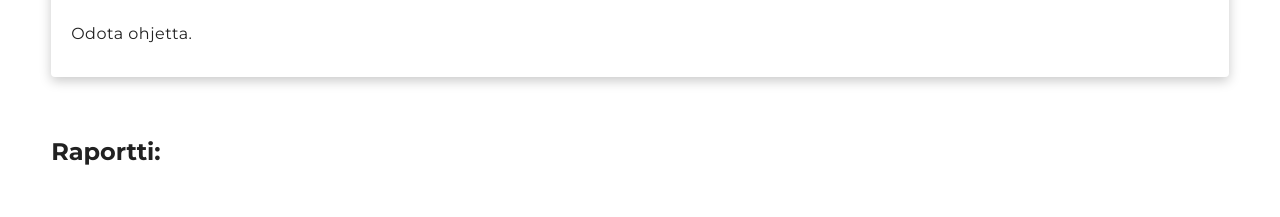
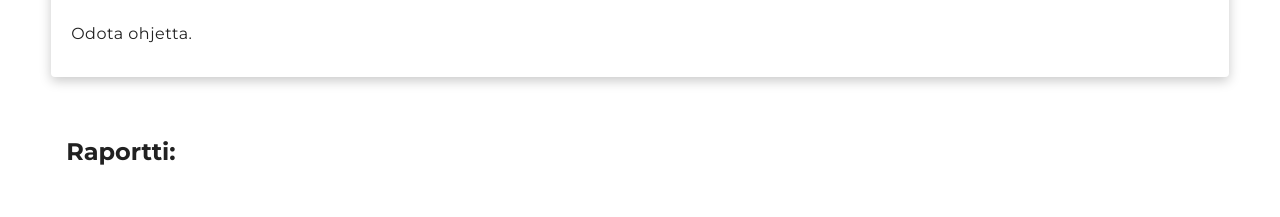
Before and after one commit to digitalents-helsinki/Sote-App, a React (Create React App) app: page /instructionPage in a window 1280 px wide. Shown: the part 1060-1277 px from the top of the page. Built offline with nearby package versions, Linux system fonts and the light colour scheme.

Commit message:
report container updated

```diff
--- a/src/App.css
+++ b/src/App.css
@@ -53,15 +53,15 @@ html {
 }
 
 .App .emergencyPage-container {
-  display: none;
+  opacity: 0;
   position: fixed;
   bottom: 0;
   width: 100%;
   height: 0vh;
   overflow: auto;
   z-index: 21;
-  -webkit-transition-duration: 400ms;
-  transition-duration: 400ms;
+  -webkit-transition-duration: 300ms;
+  transition-duration: 300ms;
   -webkit-transition-timing-function: ease-out;
   transition-timing-function: ease-out;
   font-family: "Montserrat", sans-serif;
@@ -188,7 +188,7 @@ html {
 }
 
 .App .emergencyPage-container.active {
-  display: unset;
+  opacity: 1;
   height: 100vh;
 }
 
@@ -445,7 +445,7 @@ html {
 }
 
 .App .Page .emergencyPage-link {
-  font-size: 0.9rem;
+  font-size: 1rem;
 }
 
 .App .Page .emergencyPage-link span {
@@ -786,7 +786,8 @@ html {
 }
 
 .App .instruction-page .report-container h2 {
-  margin-bottom: 30px;
+  margin: 40px 0 30px 0;
+  padding: 0 15px;
 }
 
 .App .instruction-page .report-container .reportElement {
--- a/src/App.scss
+++ b/src/App.scss
@@ -66,7 +66,7 @@ html {
   }
 
   .emergencyPage-container {
-    display: none;
+    opacity: 0;
     position: fixed;
     bottom: 0;
     width: 100%;
@@ -75,7 +75,7 @@ html {
     overflow: auto;
     z-index: 21;
 
-    transition-duration: 400ms;
+    transition-duration: 300ms;
     transition-timing-function: ease-out;
 
     font-family: $font-montserrat;
@@ -163,7 +163,7 @@ html {
   }
 
   .emergencyPage-container.active {
-    display: unset;
+    opacity: 1;
     height: 100vh;
   }
 
@@ -390,7 +390,7 @@ html {
     }
 
     .emergencyPage-link {
-      font-size: 0.9rem;
+      font-size: 1rem;
 
       span {
         text-decoration: underline;
@@ -712,7 +712,8 @@ html {
       }
 
       h2 {
-        margin-bottom: 30px;
+        margin: 40px 0 30px 0;
+        padding: 0 15px;
       }
 
       .reportElement {
```
Also changed, not shown: 1 other file (tests, documents, lock files or other folders).
